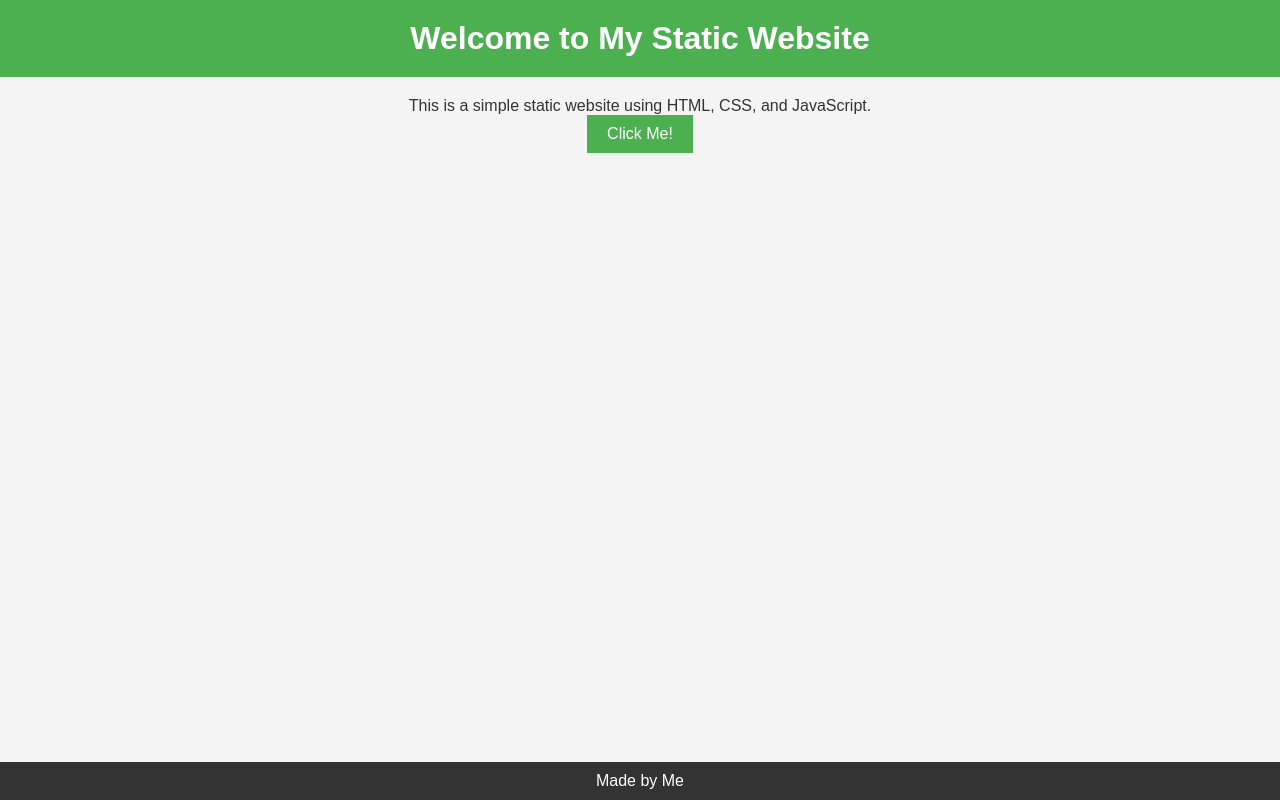
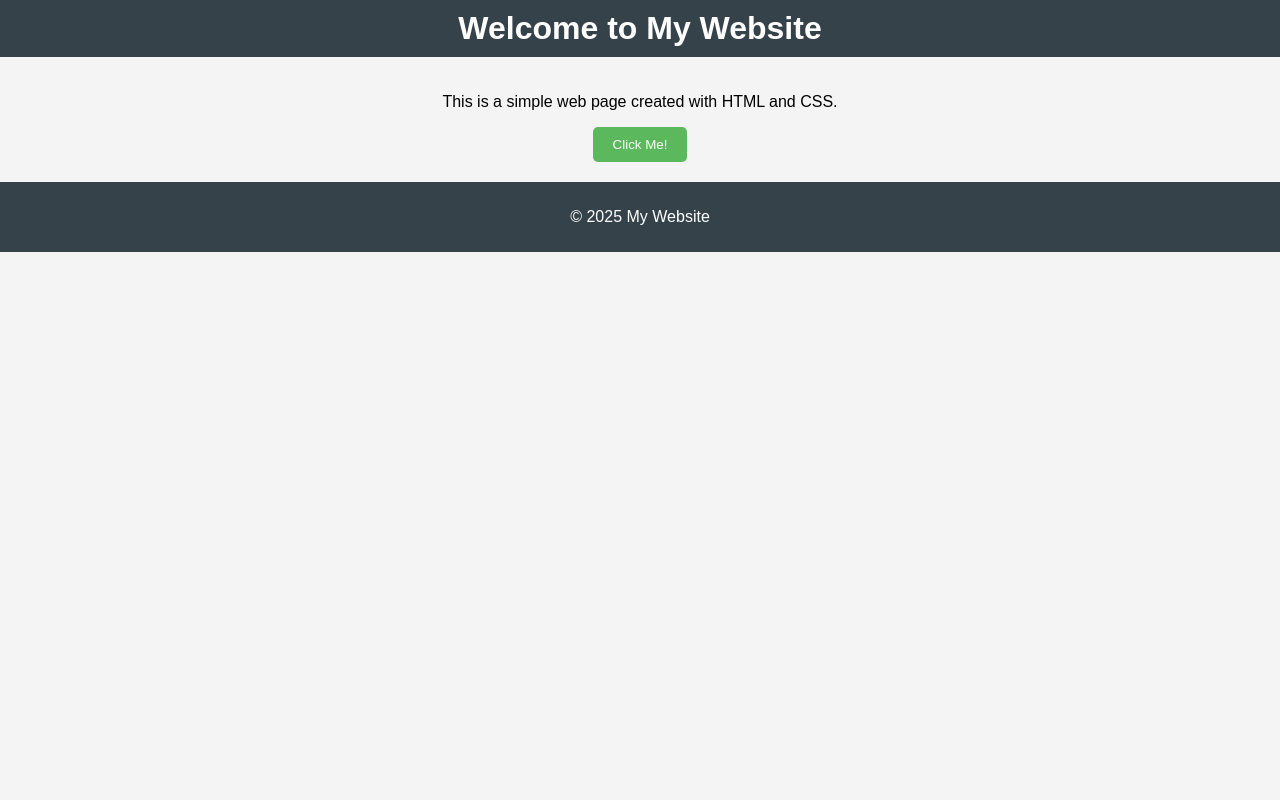
Before and after one commit to L1F21BSSE0145/AhsanR, a plain HTML site: page index.html in a window 1280 px wide. Drawn offline with Linux system fonts and the light colour scheme.

Commit message:
intial commit

```diff
--- a/index.html
+++ b/index.html
@@ -3,24 +3,24 @@
 <head>
     <meta charset="UTF-8">
     <meta name="viewport" content="width=device-width, initial-scale=1.0">
-    <title>My Static Website</title>
-    <link rel="stylesheet" href="style.css"> <!-- Linking to CSS file -->
+    <title>My Simple Web Page</title>
+    <link rel="stylesheet" href="style.css">
 </head>
 <body>
-
     <header>
-        <h1>Welcome to My Static Website</h1>
+        <h1>Welcome to My Website</h1>
     </header>
-
-    <section>
-        <p>This is a simple static website using HTML, CSS, and JavaScript.</p>
-        <button id="clickButton">Click Me!</button>
-    </section>
-
+    <main>
+        <p>This is a simple web page created with HTML and CSS.</p>
+        <button id="myButton">Click Me!</button>
+    </main>
     <footer>
-        <p>Made by Me</p>
+        <p>&copy; 2025 My Website</p>
     </footer>
-
-    <script src="script.js"></script> <!-- Linking to JS file -->
+    <script>
+        document.getElementById('myButton').addEventListener('click', function() {
+            alert('Button clicked!');
+        });
+    </script>
 </body>
 </html>
--- a/style.css
+++ b/style.css
@@ -1,52 +1,45 @@
-/* Basic reset */
-* {
+body {
+    font-family: Arial, sans-serif;
     margin: 0;
     padding: 0;
-    box-sizing: border-box;
+    background-color: #f4f4f4;
 }
 
-/* Body and basic text styling */
-body {
-    font-family: Arial, sans-serif;
-    background-color: #f4f4f4;
-    color: #333;
-}
-
-/* Header Styling */
 header {
-    background-color: #4CAF50;
+    background: #35424a;
     color: white;
-    text-align: center;
-    padding: 20px 0;
-}
-
-/* Section Styling */
-section {
-    margin: 20px;
+    padding: 10px 0;
     text-align: center;
 }
 
-/* Button Styling */
+h1 {
+    margin: 0;
+}
+
+main {
+    padding: 20px;
+    text-align: center;
+}
+
 button {
-    background-color: #4CAF50;
+    padding: 10px 20px;
+    background-color: #5cb85c;
     color: white;
-    padding: 10px 20px;
     border: none;
+    border-radius: 5px;
     cursor: pointer;
-    font-size: 16px;
 }
 
 button:hover {
-    background-color: #45a049;
+    background-color: #4cae4c;
 }
 
-/* Footer Styling */
 footer {
     text-align: center;
-    background-color: #333;
+    padding: 10px 0;
+    background: #35424a;
     color: white;
-    padding: 10px 0;
-    position: fixed;
+    position: relative;
+    bottom: 0;
     width: 100%;
-    bottom: 0;
 }
```
